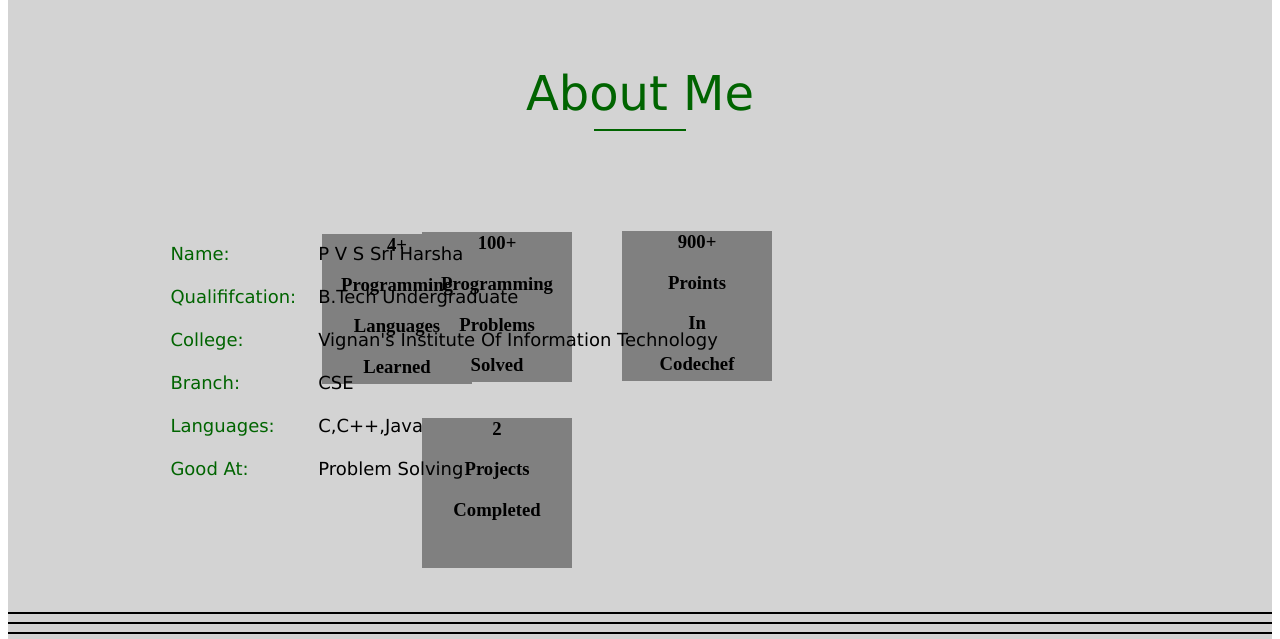
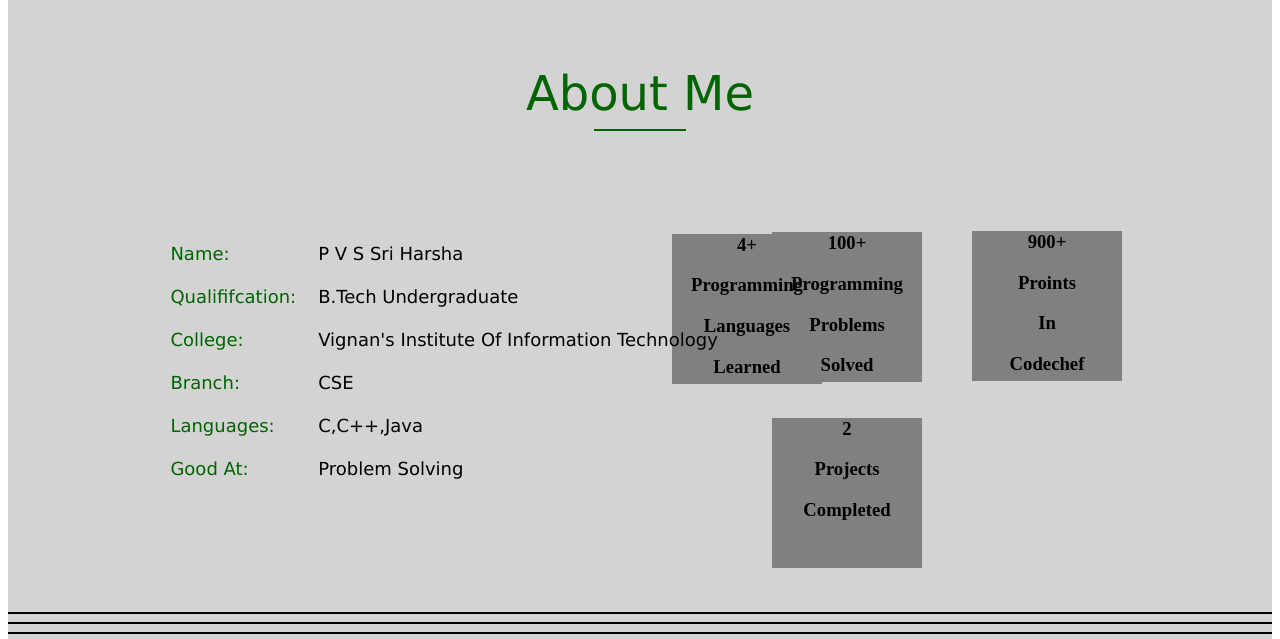
Before and after one commit to Harsha07102002/harsha-portfolio, a plain HTML site: page index.html in a window 1280 px wide. Shown: the part 158-797 px from the top of the page. Drawn offline with Linux system fonts and the light colour scheme.

Commit message:
Update index.html

```diff
--- a/index.html
+++ b/index.html
@@ -150,7 +150,7 @@
 						</td>
 					</tr>
 				</table>
-                <div align="right" style="margin-top: -300px;margin-right: 350px;"class="counter">
+                <div align="right" style="margin-top: -300px;margin-right: 0px;"class="counter">
                     <div class="box" style="background-color:grey;height:150px;width: 150px;text-align: center;margin-right: 450px;">
                         <span><h3>4+</h3></span>
                         <p><h3> Programming</h3></p>
```
